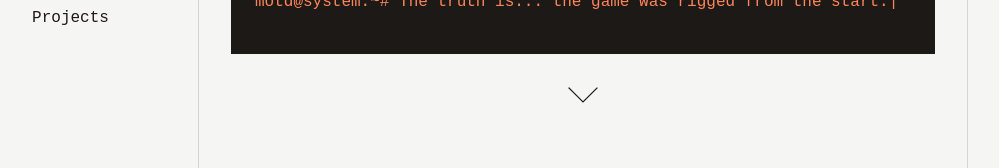
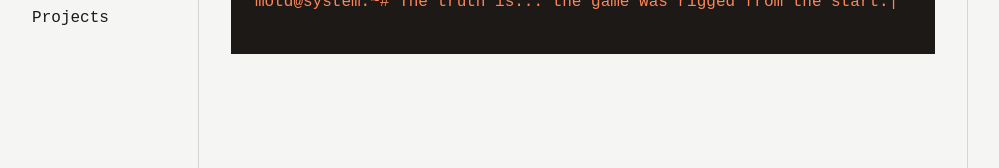
Before and after one commit to krausc2/kc2.dev, a SvelteKit app: page / in a window 1280 px wide. Shown: the part 418-586 px from the top of the page, without its empty margins (57-1056 px from the left). Built offline with nearby package versions, Linux system fonts and the light colour scheme.

Commit message:
refactor: remove svg element

```diff
--- a/src/routes/+page.svelte
+++ b/src/routes/+page.svelte
@@ -55,24 +55,6 @@
 					motd@system:~# {splash.value}{#if splashReady}<span class="cursor">|</span>{/if}
 				</div>
 			</div>
-
-			<button
-				onclick={() => aboutSection?.scrollIntoView({ behavior: "smooth" })}
-				class="absolute top-full left-1/2 mt-8 -translate-x-1/2 cursor-pointer text-stone-900 transition-colors duration-700 hover:text-stone-300 hover:duration-200 md:mt-4"
-				aria-label="Scroll to about section"
-			>
-				<svg
-					class="size-12"
-					viewBox="0 0 24 24"
-					fill="none"
-					stroke="currentColor"
-					stroke-width="0.6"
-					stroke-linecap="square"
-					stroke-linejoin="miter"
-				>
-					<path d="M5 9l7 7 7-7" />
-				</svg>
-			</button>
 		</div>
 	</div>
 </section>
@@ -160,9 +142,9 @@
 			href="/articles"
 			class="font-mono text-custom-coral no-underline hover:underline">articles</a
 		>
-		page for a list of things I've found insightful: tutorials, books (and albums), philosophy, and other
-		shower thoughts. Feel free to reach out if you'd like to chat about tech, cyber security, or anything in
-		between:
+		page for a list of things I've found insightful: tutorials, reviews for books (and albums), philosophy,
+		and other shower thoughts. Feel free to reach out if you'd like to chat about tech, cyber security,
+		or anything in between:
 		<a href={emailHref} class="font-mono text-custom-coral hover:underline">{emailAddress}.</a>
 	</p>
 </section>
```
